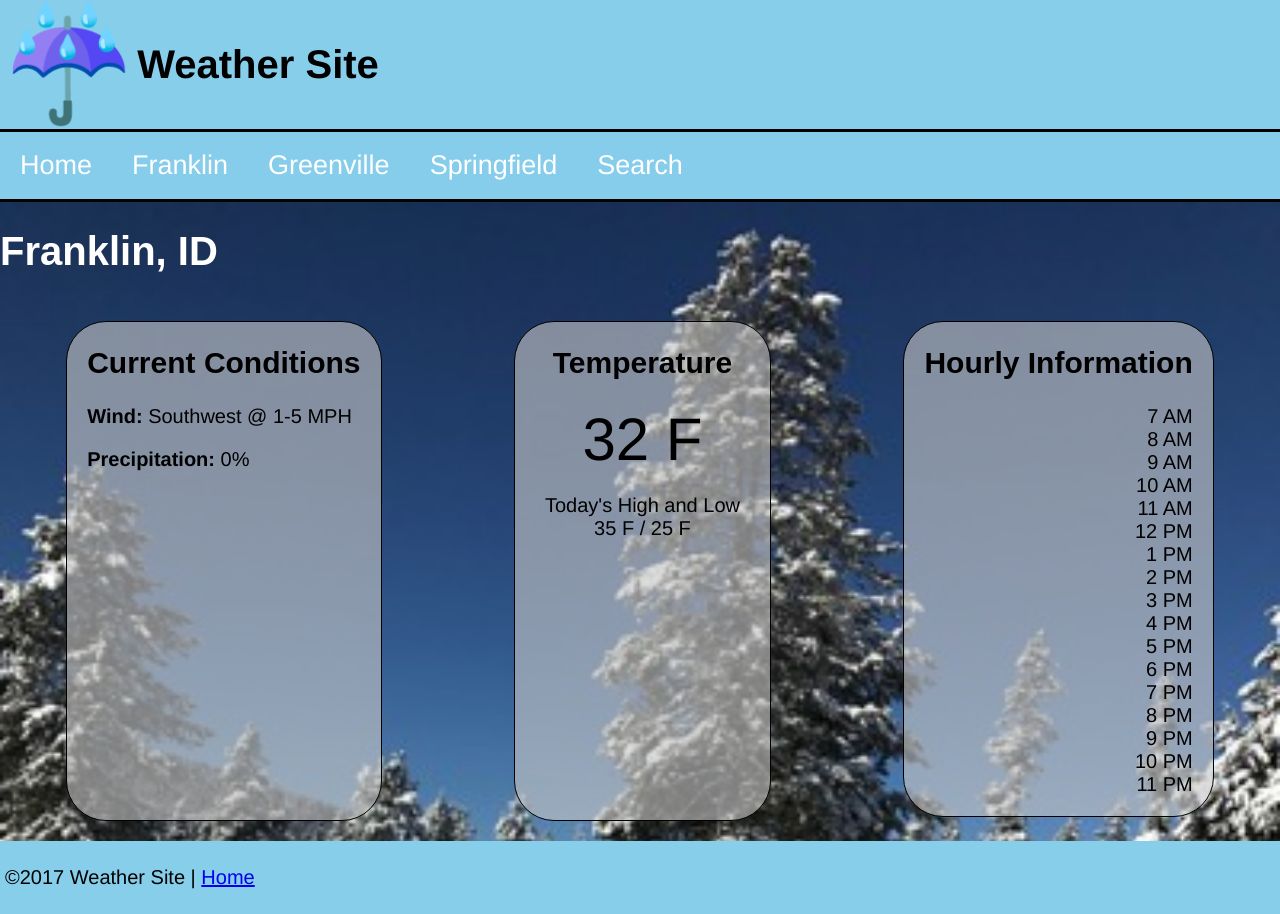
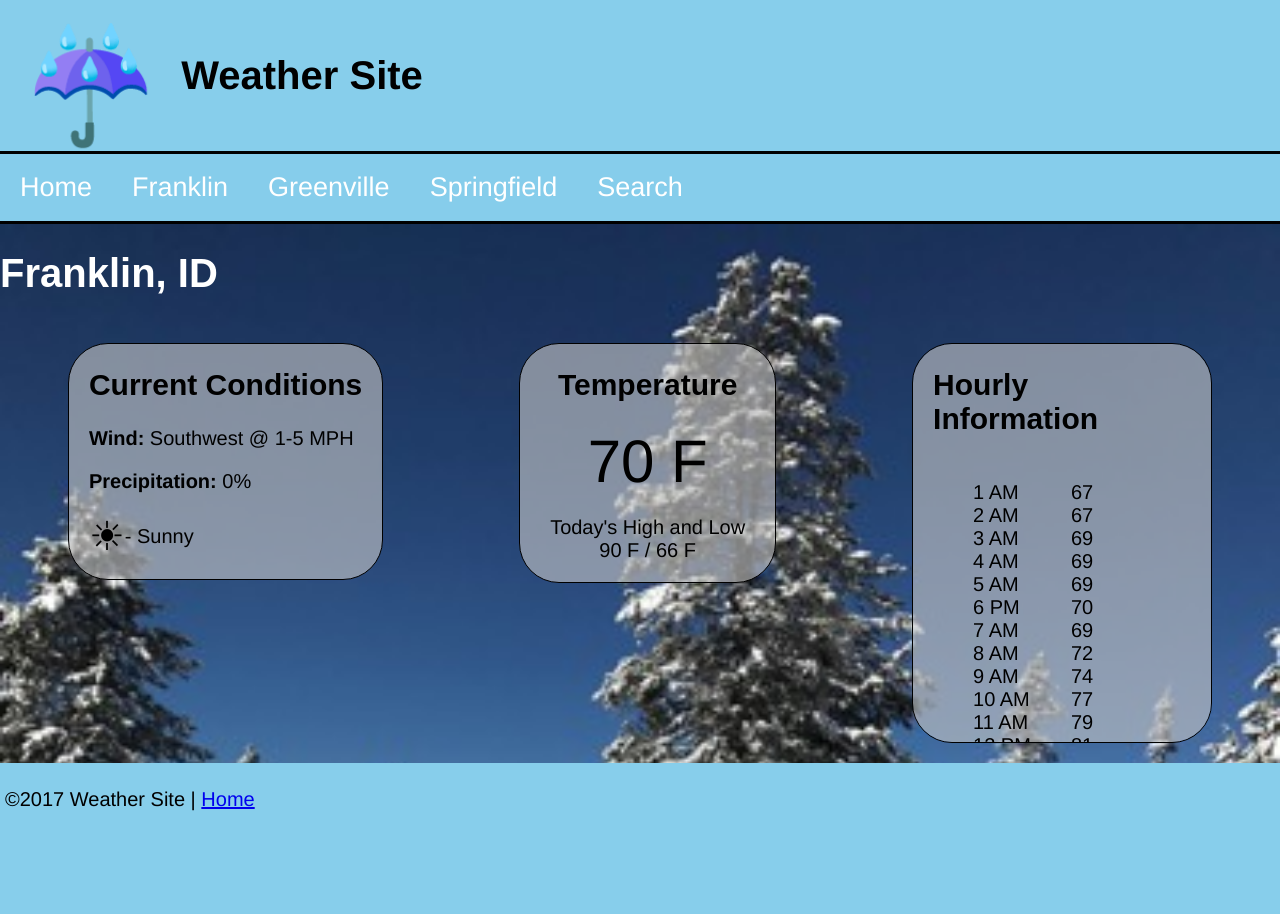
Before and after one commit to L3vi/l3vi.github.io, a PHP site: page /weather/weather-franklin.html in a window 1280 px wide. After the commit the page ends 811 px from the top, so only its background shows below. Run offline with PHP 8.4, Linux system fonts and the light colour scheme; some web fonts are replaced.

```diff
--- a/weather/css/mobile.css
+++ b/weather/css/mobile.css
@@ -38,7 +38,8 @@ h1, h2, h3, h4, h5, h6 {
 }
 
 #logo {
-    font-size: 5.5em
+    font-size: 5.5em;
+    padding: 0.2em 0.2em 0em;
 }
 
 .website_name {
@@ -81,6 +82,16 @@ main {
     order: 2;
 }
 
+.summary {
+    display: flex;
+    flex-flow: row wrap=;
+    align-items: center;
+}
+
+.current_emoji {
+    font-size: 2em;
+}
+
 .hourly {
     background-color: rgba(200,200,200,.6);
     margin: .2em auto;
@@ -88,6 +99,7 @@ main {
     border-radius: 40px;
     padding: 0px 1em;
     order: 3;
+    display: none;
 }
 
 #current_temp {
@@ -140,7 +152,7 @@ nav ul {
     padding: 0;
 }
 
-/*Desktop Version*/
+/*-- Desktop Version --*/
 @media only screen and (min-width: 830px) {
     nav {
         display: flex;
@@ -164,36 +176,40 @@ nav ul {
     }
 
     .city {
-        width: 100%;
+        flex-basis: 100%;
     }
 
     .current_conditions {
         order: 1;
-        height: 500px;
+/*        height: 500px;*/
         margin: 20px 0px;
 
     }
 
     .overview {
         order: 2;
-        height: 500px;
+/*        height: 500px;*/
         margin: 20px 0px;
 
     }
 
     .overview p::before {
         content: "Today's High and Low";
-        display:block;
+        display: block;
     }
 
     .hourly {
+        width: 300px;
+        display: flex;
+        flex-flow: row wrap;
         order: 3;
         margin: 20px 0px;
-
+        height: 400px;
+        overflow-y: auto;
     }
 
     .hourly ul {
-        text-align: right;
+        align-self: center;
         list-style: none;
     }
 
--- a/weather/weather-franklin.html
+++ b/weather/weather-franklin.html
@@ -17,8 +17,8 @@
         <nav>
             <ul>
                 <li><a href="/.." title="Go to home page">Home</a></li>
-                <li><a href="#Franklin">Franklin</a></li>
-                <li><a href="#Greenville">Greenville</a></li>
+                <li><a href="weather-franklin.html">Franklin</a></li>
+                <li><a href="weather-greenville.html">Greenville</a></li>
                 <li><a href="#Springfield">Springfield</a></li>
                 <li><a href="#Search">Search</a></li>
             </ul>
@@ -29,21 +29,26 @@
         <h1 class="city">Franklin, ID</h1>
         <section class="overview">
             <h2>Temperature</h2>
-            <span id="current_temp">32 F</span>
-            <p>
-                <!--<img src="">-->35 F / 25 F
-            </p>
+            <span id="current_temp">70 F</span>
+            <p>90 F / 66 F</p>
         </section>
 
         <section class="current_conditions">
             <h2>Current Conditions</h2>
             <p><b>Wind: </b>Southwest @ 1-5 MPH</p>
             <p><b>Precipitation: </b>0%</p>
+            <p class="summary"><span class="current_emoji">&#9728;</span> - Sunny</p>
         </section>
 
         <section class="hourly">
             <h2>Hourly Information</h2>
             <ul>
+                <li>1 AM</li>
+                <li>2 AM</li>
+                <li>3 AM</li>
+                <li>4 AM</li>
+                <li>5 AM</li>
+                <li>6 PM</li>
                 <li>7 AM</li>
                 <li>8 AM</li>
                 <li>9 AM</li>
@@ -62,6 +67,31 @@
                 <li>10 PM</li>
                 <li>11 PM</li>
             </ul>
+            <ul>
+                <li>67</li>
+                <li>67</li>
+                <li>69</li>
+                <li>69</li>
+                <li>69</li>
+                <li>70</li>
+                <li>69</li>
+                <li>72</li>
+                <li>74</li>
+                <li>77</li>
+                <li>79</li>
+                <li>81</li>
+                <li>84</li>
+                <li>86</li>
+                <li>88</li>
+                <li>90</li>
+                <li>85</li>
+                <li>83</li>
+                <li>79</li>
+                <li>74</li>
+                <li>70</li>
+                <li>68</li>
+                <li>66</li>
+            </ul>
         </section>
     </main>
     <footer>
```
Also changed, not shown: javascript/weather.json (indentation only).
